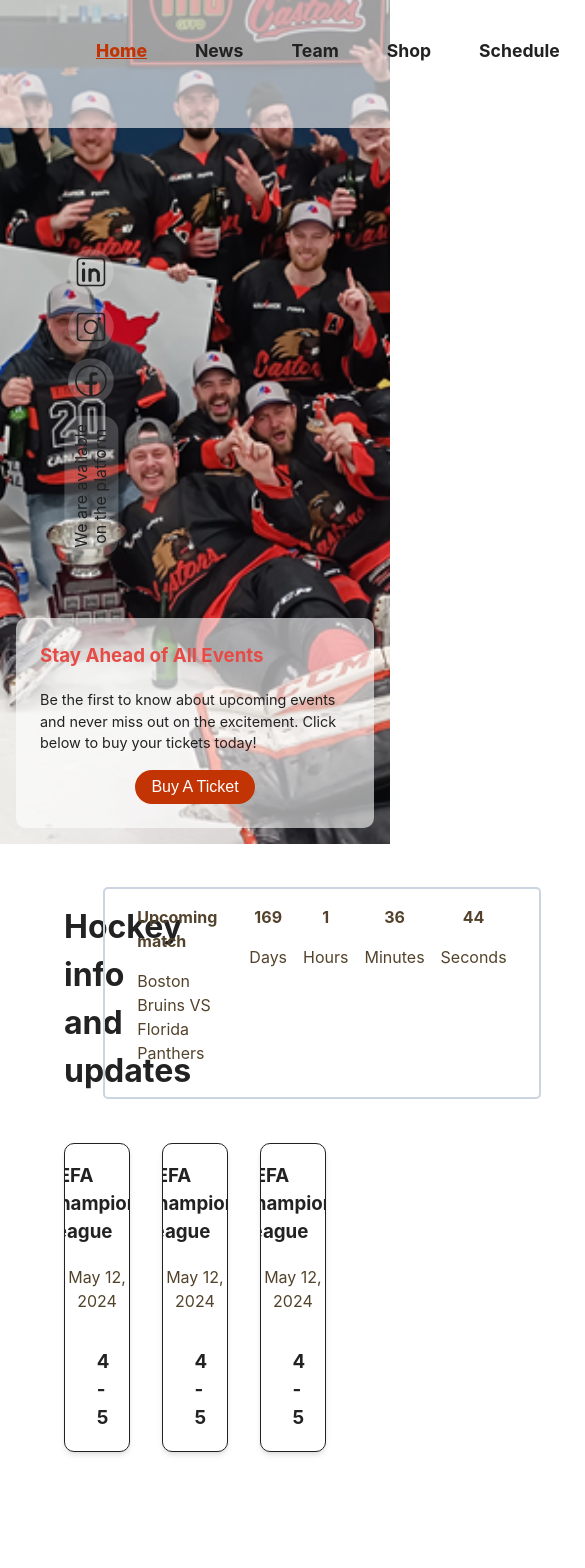
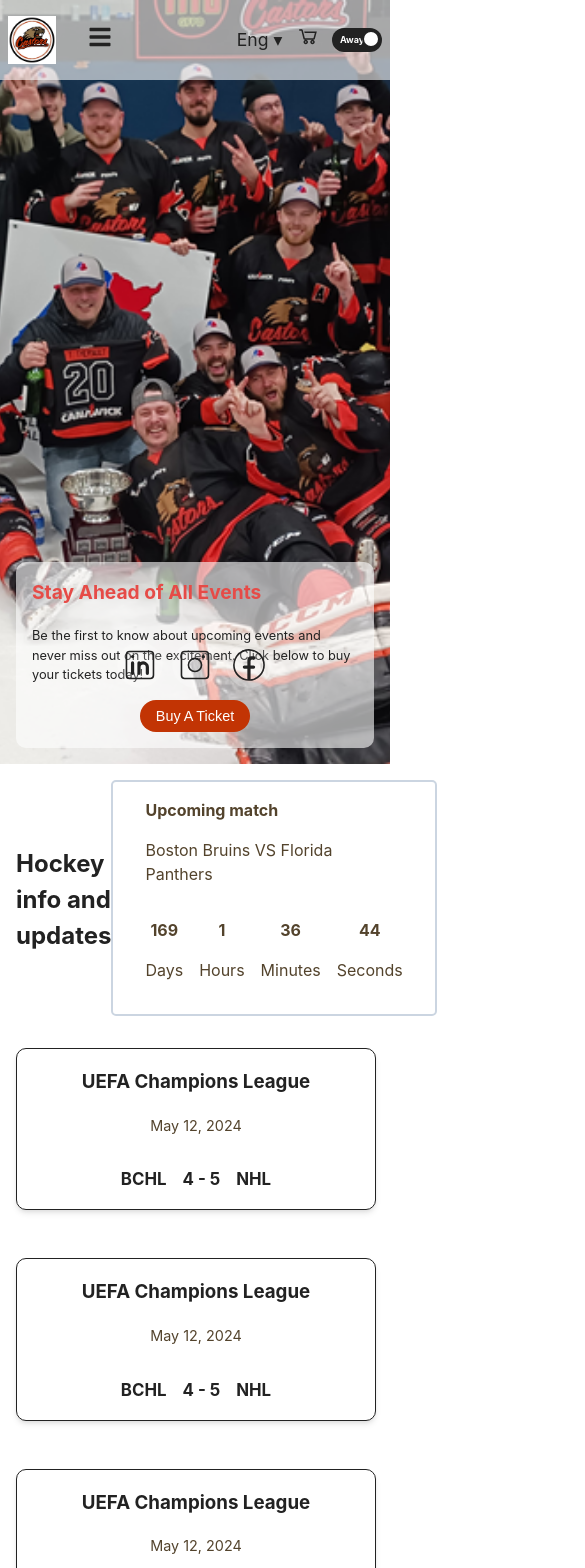
Before and after one commit to viktorlyt/hrun-hockey-team, a React (Vite) app in the folder client/: page / in a window 390 px wide. Shown: the top 1568 px of the page, 585 px wide, since content can reach past the window. Built offline with nearby package versions, Linux system fonts and the light colour scheme.

Commit message:
responsive css added to homepage

```diff
--- a/client/src/assets/wrappers/Footer.js
+++ b/client/src/assets/wrappers/Footer.js
@@ -126,6 +126,16 @@
   }
 
   @media (max-width: 480px) {
+    padding: 1rem;
+
+    .footer-left {
+      flex-direction: column;
+      align-items: center;
+    }
+
+    .footer-socials {
+      justify-content: center;
+    }
     .footer-sections {
       flex-direction: column;
       gap: 0.01rem;
--- a/client/src/assets/wrappers/Header.js
+++ b/client/src/assets/wrappers/Header.js
@@ -15,18 +15,35 @@
   color: var(--text-color);
   box-sizing: border-box;
   font-size: 1.1rem;
+  max-width: 100%;
+  overflow-x: hidden;
+
+  .left-side {
+    display: flex;
+    align-items: center;
+    gap: 1rem;
+    height: 100%;
+  }
 
   .logo-container {
+    height: 100%;
     display: flex;
     align-items: center;
-    height: 100%;
+  }
+
+  .logo-container img {
+    height: 6rem; // Fixed height, adjust this value as needed
+    width: auto;
+    max-width: none; // Remove max-width constraint
+    object-fit: contain;
   }
 
   .nav-center {
     display: flex;
     flex: 1;
-    justify-content: center;
-    gap: 1rem;
+    justify-content: space-around;
+    flex-wrap: wrap;
+    margin: 1rem 10rem;
   }
 
   .right-side {
@@ -35,13 +52,17 @@
     gap: 1rem;
   }
 
-  a {
+  .nav-center a,
+  .nav-center NavLink {
     text-decoration: none;
     font-weight: bold;
-    padding: 1rem 1rem;
+    padding: 0.5rem;
+    font-size: 1.1rem;
+    white-space: nowrap;
   }
 
-  a:hover {
+  .nav-center a:hover,
+  .nav-center NavLink:hover {
     color: var(--primary-500);
     text-decoration: underline;
   }
@@ -53,8 +74,180 @@
   }
 
   .shop-btn {
-    margin-left: 1rem;
-    font-size: 2.3rem;
+    margin-left: 0.5rem;
+    font-size: 2rem;
+  }
+
+  .menu-toggle {
+    display: none;
+    outline: none;
+  }
+
+  @media (max-width: 1820px) {
+    .nav-center {
+      margin: 1rem 6rem;
+    }
+  }
+
+  @media (max-width: 1600px) {
+    .nav-center {
+      margin: 1rem 4rem;
+    }
+  }
+
+  @media (max-width: 1450px) {
+    .nav-center {
+      margin: 1rem 3rem;
+    }
+  }
+
+  @media (max-width: 1343px) {
+    padding: 0.5rem 1rem;
+    height: 6rem;
+
+    .logo-container img {
+      height: 4.5rem;
+    }
+
+    .nav-center {
+      margin: 1rem 2rem;
+      padding: 0;
+    }
+
+    .nav-center a,
+    .nav-center NavLink {
+      padding: 0.5rem 0.3rem;
+      font-size: 1rem;
+    }
+  }
+
+  @media (max-width: 1200px) {
+    .nav-center {
+      margin: 1rem 1rem;
+      padding: 0;
+    }
+
+    .nav-center a,
+    .nav-center NavLink {
+      font-size: 0.9rem;
+    }
+
+    .right-side {
+      gap: 0.5rem;
+    }
+
+    .shop-btn {
+      margin-left: 0.3rem;
+      font-size: 1.7rem;
+    }
+  }
+
+  @media (max-width: 960px) {
+    .logo-container img {
+      height: 3rem;
+    }
+
+    .nav-center {
+      margin: 1rem 0.2rem;
+      padding: 0;
+    }
+
+    .nav-center a,
+    .nav-center NavLink {
+      padding: 0.5rem 0.1rem;
+      font-size: 0.8rem;
+      margin-left: 0;
+      margin-right: 0;
+    }
+
+    .dropdown {
+      margin-right: 0.1rem;
+    }
+
+    .language {
+      font-size: 0.9rem;
+      min-width: 1rem;
+    }
+
+    .shop-btn {
+      margin-left: 0.1rem;
+      font-size: 1.5rem;
+    }
+
+    .right-side {
+      gap: 0rem;
+    }
+  }
+
+  /* @media (max-width: 1200px) { */
+  @media (max-width: 768px) {
+    height: 5rem;
+
+    .logo-container img {
+      height: 4rem;
+    }
+
+    .nav-center {
+      position: absolute;
+      top: 100%;
+      left: 0;
+      right: 0;
+      flex-direction: column;
+      background-color: var(--background-color);
+      padding: 0.5rem 0;
+      display: none;
+    }
+
+    .nav-center.show-menu {
+      display: flex;
+    }
+
+    .nav-center a,
+    .nav-center NavLink {
+      padding: 0.5rem 1rem;
+      font-size: 1rem;
+    }
+
+    .menu-toggle {
+      display: block;
+      background: none;
+      border: none;
+      font-size: 1.5rem;
+      color: var(--text-color);
+      cursor: pointer;
+      padding: 0;
+      margin-left: 1rem;
+    }
+
+    .right-side {
+      gap: 1rem;
+    }
+
+    .shop-btn {
+      margin-left: 0.5rem;
+      font-size: 2rem;
+    }
+
+    .language {
+      font-size: 1.1rem;
+      min-width: 2.5rem;
+    }
+  }
+
+  @media (max-width: 480px) {
+    padding: 0.5rem;
+
+    .logo-container img {
+      height: 3rem; // Adjust for very small screens
+    }
+
+    .right-side {
+      gap: 0.25rem;
+    }
+
+    .shop-btn {
+      font-size: 1.5rem;
+    }
   }
 `;
 
--- a/client/src/assets/wrappers/Home.js
+++ b/client/src/assets/wrappers/Home.js
@@ -109,6 +109,48 @@
       left: 1rem;
       max-width: none;
     }
+
+    .home-socials-container {
+      left: 0.5rem;
+      margin-left: 0;
+    }
+
+    .socials-text {
+      display: none;
+    }
+  }
+
+  @media (max-width: 480px) {
+    .home-section {
+      height: calc(100vh - 5rem);
+    }
+
+    .home-socials-container {
+      top: auto;
+      bottom: 5rem;
+      left: 1rem;
+      right: 1rem;
+      flex-direction: row;
+    }
+
+    .socials-container {
+      flex-direction: row;
+    }
+
+    .tickets-section {
+      bottom: 1rem;
+      left: 1rem;
+      right: 1rem;
+      padding: 1rem;
+    }
+
+    .tickets-section h3 {
+      font-size: 1.2rem;
+    }
+
+    .tickets-section p {
+      font-size: 0.8rem;
+    }
   }
 `;
 
--- a/client/src/assets/wrappers/HomePageSections.js
+++ b/client/src/assets/wrappers/HomePageSections.js
@@ -181,12 +181,59 @@
     line-height: 1.2;
   }
 
-  /* .form-btn {
-    align-self: end;
-    margin-top: 1rem;
-    display: grid;
-    place-items: center;
-  } */
+  @media (max-width: 1200px) {
+    .home-page-section {
+      padding: 2rem;
+    }
+
+    .home-page-section .section-title {
+      width: 100%;
+      font-size: 1.8rem;
+    }
+
+    .form-section {
+      flex-direction: column;
+      padding: 2rem;
+    }
+
+    .form-info,
+    .form {
+      width: 100%;
+      max-width: none;
+      padding-left: 0;
+    }
+  }
+
+  @media (max-width: 768px) {
+    .home-page-section-container {
+      flex-direction: column;
+    }
+
+    .upcoming-match {
+      flex-direction: column;
+      align-items: center;
+      gap: 1rem;
+    }
+
+    .form-row {
+      margin-top: 1rem;
+    }
+  }
+
+  @media (max-width: 480px) {
+    .home-page-section {
+      padding: 1rem;
+    }
+
+    .home-page-section .section-title {
+      font-size: 1.5rem;
+    }
+
+    .form-section {
+      padding: 1rem;
+    }
+  }
+
   @media (min-width: 992px) {
     .form-center {
       grid-template-columns: 1fr 1fr;
--- a/client/src/assets/wrappers/LanguageSwitcher.js
+++ b/client/src/assets/wrappers/LanguageSwitcher.js
@@ -39,6 +39,23 @@
   .dropdown-menu div:hover {
     background-color: #f1f1f1;
   }
+
+  @media (max-width: 768px) {
+    .dropdown-menu {
+      right: 0;
+      left: auto;
+    }
+  }
+
+  @media (max-width: 480px) {
+    .language {
+      min-width: 2rem;
+    }
+
+    .dropdown-menu div {
+      padding: 5px 10px;
+    }
+  }
 `;
 
 export default Wrapper;
--- a/client/src/assets/wrappers/ProductAndNewsCardHome.js
+++ b/client/src/assets/wrappers/ProductAndNewsCardHome.js
@@ -56,8 +56,27 @@
   }
 
   @media (max-width: 768px) {
+    width: 100%;
+    margin-bottom: 1rem;
+
     .products-section {
       padding: 2rem;
+    }
+
+    .image-container {
+      height: 150px;
+    }
+
+    .container {
+      padding: 0.5rem;
+    }
+
+    h5 {
+      font-size: 1rem;
+    }
+
+    h5:first-child {
+      font-size: 1.1rem;
     }
   }
 
--- a/client/src/assets/wrappers/ThemeSwitcher.js
+++ b/client/src/assets/wrappers/ThemeSwitcher.js
@@ -74,6 +74,72 @@
   input:checked + .slider .switch-text {
     transform: translateX(3px); // Move "Away" text to the left
   }
+
+  @media (max-width: 1200px) {
+    margin-left: 0.5rem;
+
+    .switch {
+      width: 60px;
+      height: 28px;
+    }
+
+    .slider:before {
+      height: 22px;
+      width: 22px;
+    }
+
+    input:checked + .slider:before {
+      transform: translateX(32px);
+    }
+
+    .switch-text {
+      font-size: 10px;
+    }
+  }
+
+  @media (max-width: 768px) {
+    margin-left: 1rem;
+
+    .switch {
+      width: 60px;
+      height: 28px;
+    }
+
+    .slider:before {
+      height: 22px;
+      width: 22px;
+    }
+
+    input:checked + .slider:before {
+      transform: translateX(32px);
+    }
+
+    .switch-text {
+      font-size: 10px;
+    }
+  }
+
+  @media (max-width: 480px) {
+    margin-left: 0.5rem;
+
+    .switch {
+      width: 50px;
+      height: 24px;
+    }
+
+    .slider:before {
+      height: 18px;
+      width: 18px;
+    }
+
+    input:checked + .slider:before {
+      transform: translateX(26px);
+    }
+
+    .switch-text {
+      font-size: 9px;
+    }
+  }
 `;
 
 export default Wrapper;
--- a/client/src/assets/wrappers/UpdateCard.js
+++ b/client/src/assets/wrappers/UpdateCard.js
@@ -32,6 +32,30 @@
     flex-direction: row;
     gap: 3rem;
   }
+
+  @media (max-width: 1024px) {
+    width: calc(50% - 1rem);
+  }
+
+  @media (max-width: 768px) {
+    width: 100%;
+    margin-bottom: 1rem;
+
+    .update-results {
+      gap: 1.5rem;
+    }
+  }
+
+  @media (max-width: 480px) {
+    .update-header > p {
+      font-size: 0.9rem;
+    }
+
+    .update-results {
+      gap: 1rem;
+      font-size: 0.9rem;
+    }
+  }
 `;
 
 export default Wrapper;
--- a/client/src/components/Header.jsx
+++ b/client/src/components/Header.jsx
@@ -1,69 +1,94 @@
-import React from "react";
+import React, { useState } from "react";
 import { Link, NavLink } from "react-router-dom";
 import { LiaShoppingCartSolid } from "react-icons/lia";
+import { FaBars, FaTimes } from "react-icons/fa";
 import Logo from "./Logo";
 import LanguageSwitcher from "./LanguageSwitcher";
 import ThemeSwitcher from "./ThemeSwitcher";
 import Wrapper from "../assets/wrappers/Header";
 
 export default function Header() {
+  const [isMenuOpen, setIsMenuOpen] = useState(false);
+
+  const toggleMenu = () => {
+    setIsMenuOpen(!isMenuOpen);
+  };
+
+  const closeMenu = () => {
+    setIsMenuOpen(false);
+  };
+
   return (
     <Wrapper>
-      <Link className="logo-container" to="/">
-        <Logo />
-      </Link>
-      <nav className="nav-center">
+      <div className="left-side">
+        <Link className="logo-container" to="/">
+          <Logo />
+        </Link>
+        <button className="menu-toggle" onClick={toggleMenu}>
+          {isMenuOpen ? <FaTimes /> : <FaBars />}
+        </button>
+      </div>
+      <nav className={`nav-center ${isMenuOpen ? "show-menu" : ""}`}>
         <NavLink
           to="/"
           className={({ isActive }) => (isActive ? "active-link" : "")}
+          onClick={closeMenu}
         >
           Home
         </NavLink>
         <NavLink
           to="/news"
           className={({ isActive }) => (isActive ? "active-link" : "")}
+          onClick={closeMenu}
         >
           News
         </NavLink>
         <NavLink
           to="/team"
           className={({ isActive }) => (isActive ? "active-link" : "")}
+          onClick={closeMenu}
         >
           Team
         </NavLink>
         <NavLink
           to="/shop"
           className={({ isActive }) => (isActive ? "active-link" : "")}
+          onClick={closeMenu}
         >
           Shop
         </NavLink>
         <NavLink
           to="/schedule"
           className={({ isActive }) => (isActive ? "active-link" : "")}
+          onClick={closeMenu}
         >
           Schedule
         </NavLink>
         <NavLink
           to="/community"
           className={({ isActive }) => (isActive ? "active-link" : "")}
+          onClick={closeMenu}
         >
           Community
         </NavLink>
         <NavLink
           to="/school"
           className={({ isActive }) => (isActive ? "active-link" : "")}
+          onClick={closeMenu}
         >
           Hockey School
         </NavLink>
         <NavLink
           to="/events"
           className={({ isActive }) => (isActive ? "active-link" : "")}
+          onClick={closeMenu}
         >
           Events
         </NavLink>
         <NavLink
           to="/contact"
           className={({ isActive }) => (isActive ? "active-link" : "")}
+          onClick={closeMenu}
         >
           Contact us
         </NavLink>
--- a/client/src/index.css
+++ b/client/src/index.css
@@ -210,3 +210,33 @@
   font-weight: bold;
   color: var(--text-secondary-color);
 }
+
+@media (max-width: 768px) {
+  :root {
+    --nav-height: 4rem;
+  }
+
+  h1 {
+    font-size: 2.5rem;
+  }
+
+  button {
+    padding: 0.5rem 1rem;
+    font-size: 0.9rem;
+  }
+}
+
+@media (max-width: 480px) {
+  :root {
+    --nav-height: 3rem;
+  }
+
+  h1 {
+    font-size: 2rem;
+  }
+
+  .home-page {
+    margin-top: -6rem;
+    padding-top: 6rem;
+  }
+}
```
